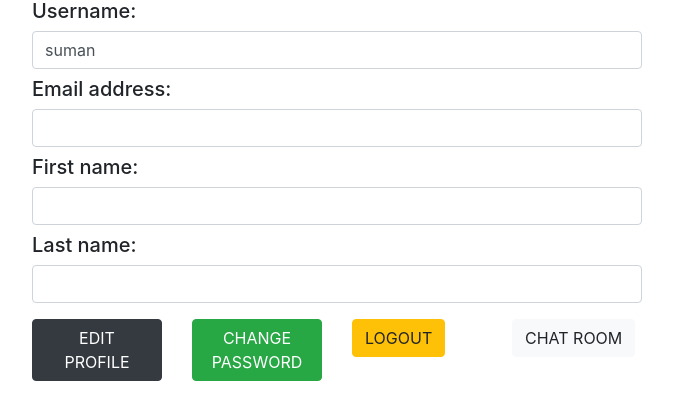
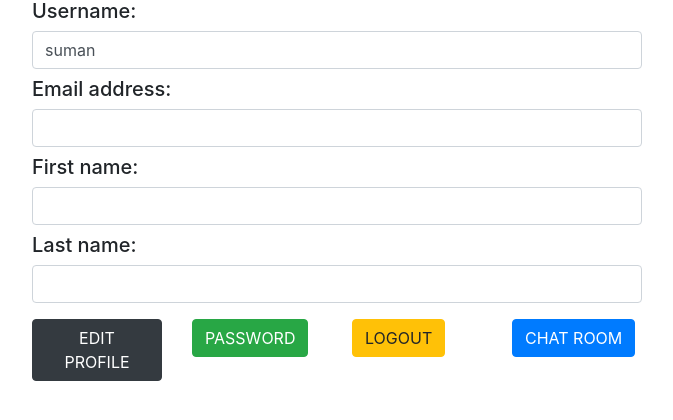
Before and after one commit to sumanpatra970/web, a Django app: page /account_check in a window 1280 px wide. Shown: the part 91-511 px from the top of the page, without its empty margins (303-976 px from the left). Run offline with Django 3.2, Linux system fonts and the light colour scheme; a user stored in the database is signed in; some libraries are stand-ins or nearby versions.

Commit message:
Update account_detail.html

```diff
--- a/templates/account_detail.html
+++ b/templates/account_detail.html
@@ -27,13 +27,13 @@
                 <a href="editprofile"><button class="btn btn-dark">EDIT PROFILE</button></a>
                 </div>
                 <div class="col-sm-3 xox">
-                <a href="password"><button class="btn btn-success">CHANGE PASSWORD</button></a>
+                <a href="password"><button class="btn btn-success">PASSWORD</button></a>
                 </div>
                 <div class="col-sm-3 xox">
                 <a href="logout"><button class="btn btn-warning">LOGOUT</button></a>
                 </div>
                 <div class="col-sm-3 xox">
-                    <a href="/"><button class="btn btn-light">CHAT ROOM</button></a>
+                    <a href="/"><button class="btn btn-primary">CHAT ROOM</button></a>
                 </div>
             </div>
             </div><br>
```
